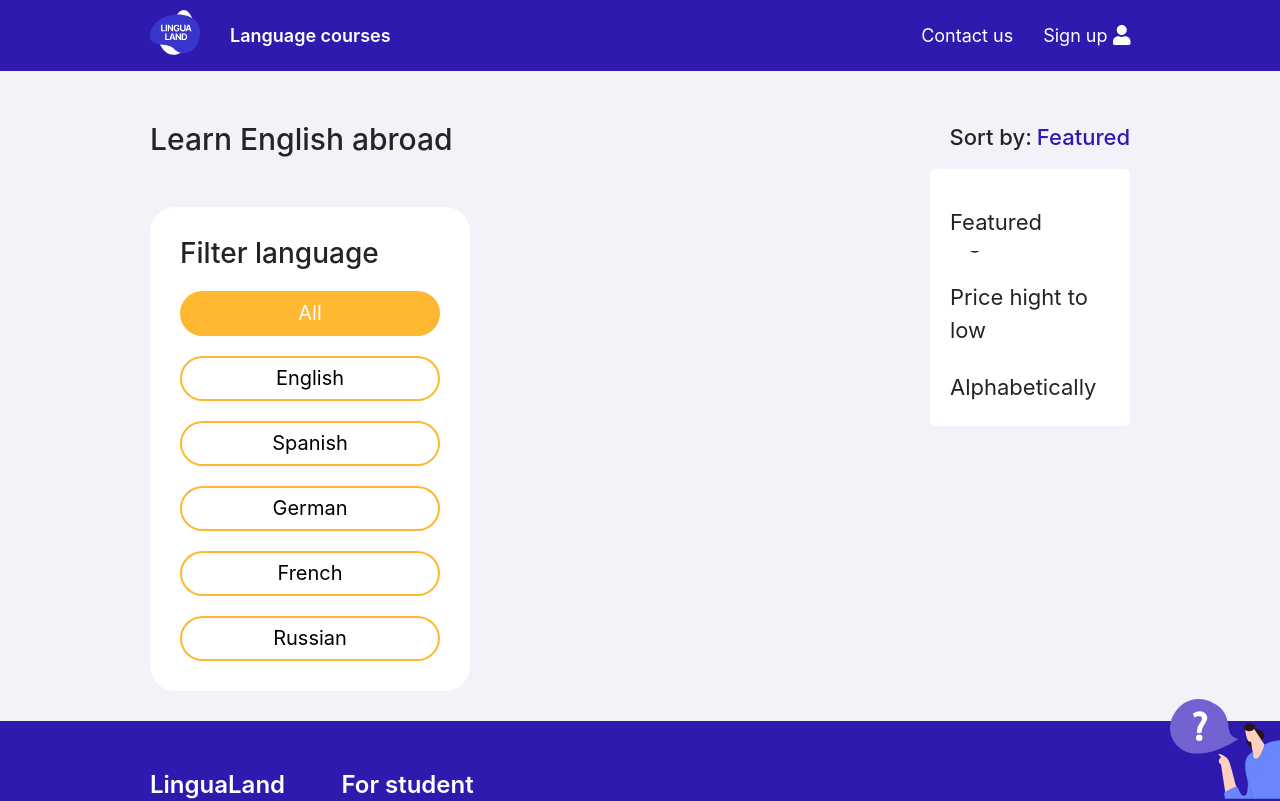
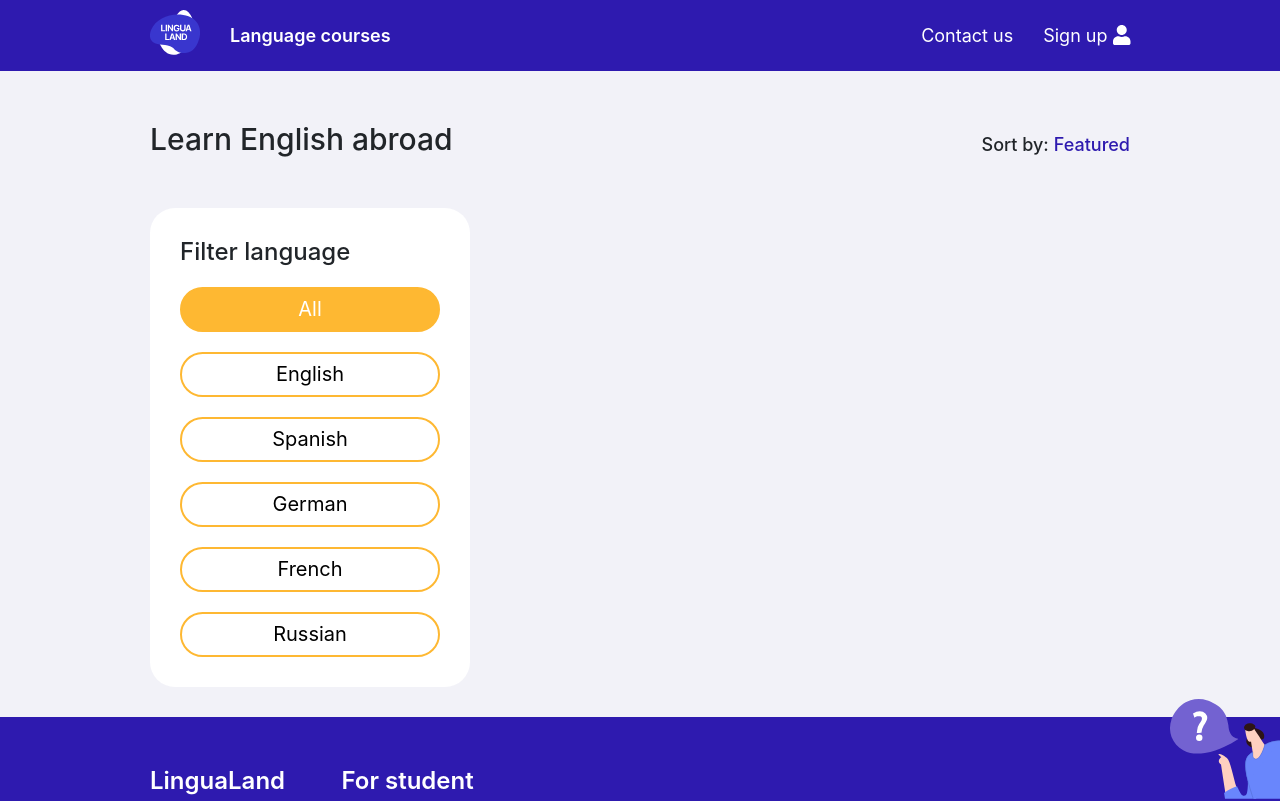
Before and after one commit to zhukouskayat/lingualand-react, a React (Create React App) app: page /courses in a window 1280 px wide. Shown: the top 801 px of the page. Built offline with nearby package versions, Linux system fonts and the light colour scheme; what google-maps-react would draw is missing.

Commit message:
Added sorting component

```diff
--- a/src/components/pages/courses/coursesContent/coursesContent.css
+++ b/src/components/pages/courses/coursesContent/coursesContent.css
@@ -15,5 +15,6 @@
 }
 
 .contentFiler h3 {
+  font-size: var(--font-size-h3);
   margin: 30px 0px 20px 0px;
 }
--- a/src/components/pages/courses/coursesHeading/coursesHeading.js
+++ b/src/components/pages/courses/coursesHeading/coursesHeading.js
@@ -6,7 +6,7 @@ import Sort from "./sort/sort";
 const CoursesHeading = () => (
   <div className="coursesHeading">
     <h2>Learn English abroad</h2>
-    <Sort />
+    <Sort items={ ["Featured", "Price low to hight", "Price hight to low", "Alphabetically" ]} />
   </div>
 );
 
--- a/src/components/pages/courses/coursesHeading/sort/sort.css
+++ b/src/components/pages/courses/coursesHeading/sort/sort.css
@@ -3,6 +3,7 @@
 }
 
 .sortLabel {
+  padding-top: 10px;
   display: flex;
   align-items: center;
 }
@@ -18,9 +19,8 @@
   cursor: pointer;
 }
 
-.sort span,
-.sort li {
-  font-size: var(--font-size-p-big);
+.sort span {
+  font-size: var(--font-size-p-medium);
 }
 
 .sortPopup {
@@ -29,7 +29,7 @@
   right: 0;
   margin-top: 15px;
   background: #ffffff;
-  border-radius: 5px;
+  border-radius: 25px;
   padding: 10px 0;
   width: 200px;
 }
@@ -39,6 +39,7 @@
 }
 
 .sortPopup li {
+  font-size: var(--font-size-p-medium);
   padding: 12px 20px;
   cursor: pointer;
 }
@@ -48,6 +49,8 @@
   color: #2e1aaf;
 }
 
-.sortPopup.active li:hover {
+.sortPopup li:hover {
+  color: #2e1aaf;
   cursor: pointer;
+  font-weight: var(--font-weight-p);
 }
--- a/src/components/pages/courses/coursesHeading/sort/sort.js
+++ b/src/components/pages/courses/coursesHeading/sort/sort.js
@@ -1,22 +1,56 @@
-import React from "react";
+import React, { useState, useEffect, useRef } from "react";
 
 import "./sort.css";
 
-const Sort = () => (
-  <div className="sort">
+function Sort({ items }) {
+  const [visiblePopup, setVisiblePopup] = useState(false);
+  const [activeItem, setActiveItem] = useState(0);
+  const sortRef = useRef();
+  const activeLabel = items[activeItem];
+
+  const toggleVisiblePopup = () => {
+    setVisiblePopup(!visiblePopup);
+  };
+
+  const handleOutsideClick = (e) => {
+    if (!e.path.includes(sortRef.current)) {
+      setVisiblePopup(false);
+    }
+  };
+
+  const onSelectItem = (index) => {
+    setActiveItem(index);
+    setVisiblePopup(false);
+  };
+
+  useEffect(() => {
+    document.body.addEventListener("click", handleOutsideClick);
+  }, []);
+
+  return (
+    <div ref={sortRef} className="sort">
       <div className="sortLabel">
         <span className="sortBy">Sort by:</span>
-      <span>Featured</span>
+        <span onClick={toggleVisiblePopup}>{activeLabel}</span>
       </div>
+      {visiblePopup && (
         <div className="sortPopup">
           <ul>
-        <li className="sortPopup active">Featured</li>
-        <li>Price low to hight</li>
-        <li>Price hight to low</li>
-        <li>Alphabetically</li>
+            {items &&
+              items.map((name, i) => (
+                <li
+                  onClick={() => onSelectItem(i)}
+                  className={activeItem === i ? "active" : ""}
+                  key={`${name}${i}`}
+                >
+                  {name}
+                </li>
+              ))}
           </ul>
         </div>
+      )}
     </div>
   );
+}
 
 export default Sort;
```
Also changed, not shown: 1 other file (tests, documents, lock files or other folders). Lines whose indentation alone changed are shown as unchanged.
